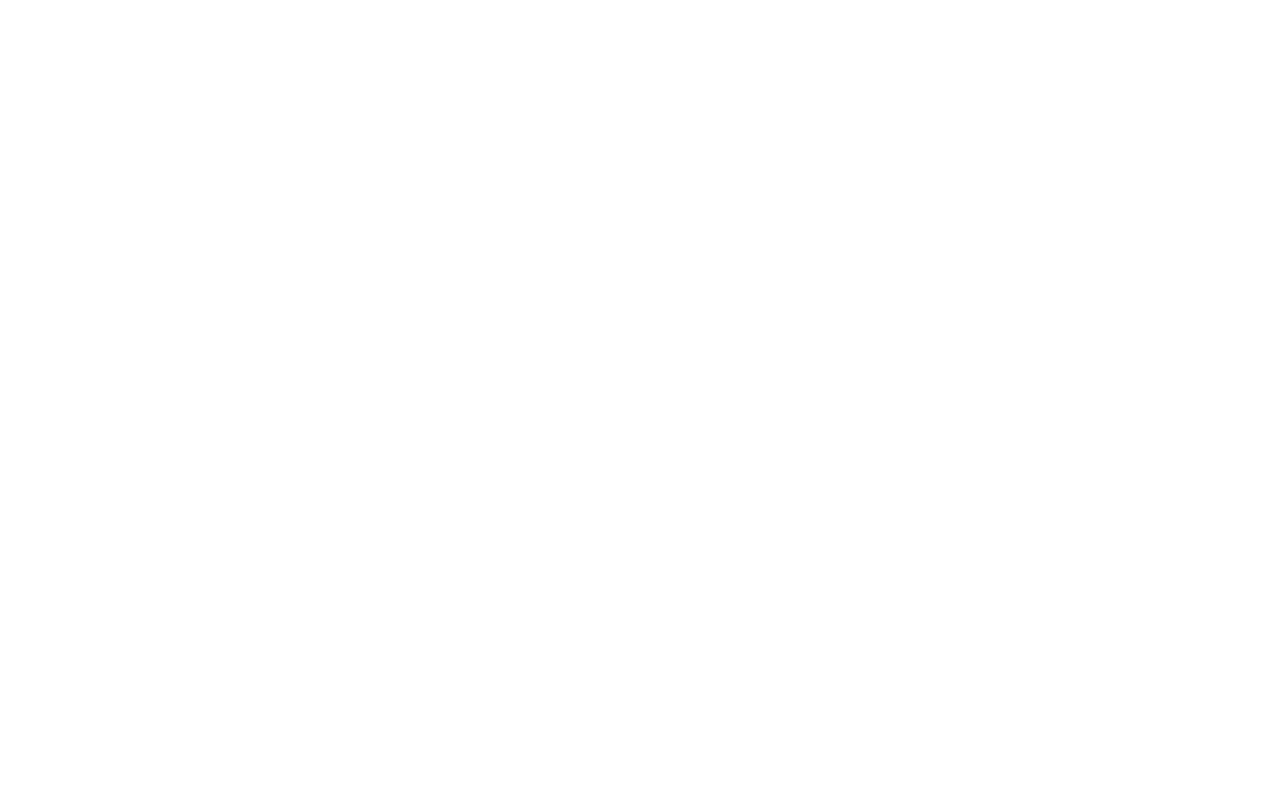
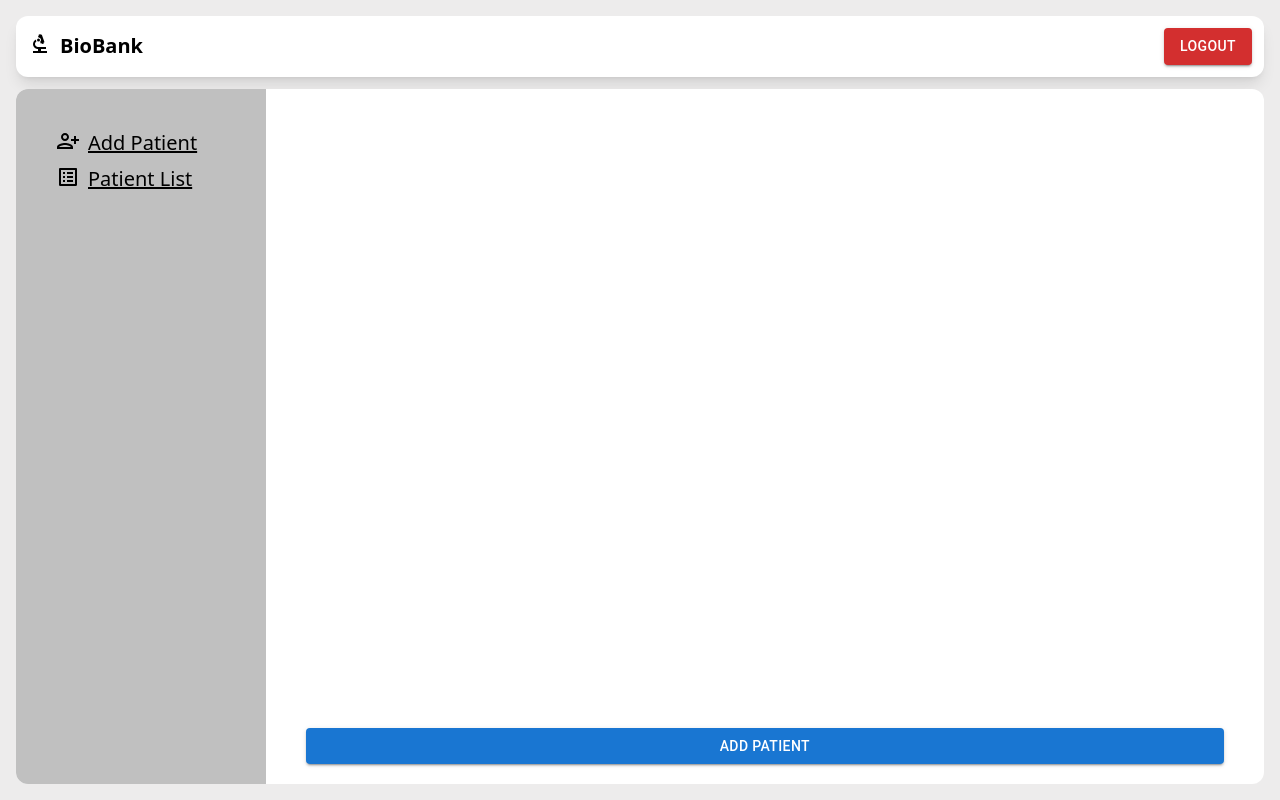
Before and after one commit to Mustafa-kl5/KHCC, a React (Create React App) app in the folder khcclab/: page /add-patient in a window 1280 px wide. Before the commit this address had no page. Built offline with nearby package versions, Linux system fonts and the light colour scheme.

Commit message:
in progress

```diff
--- a/khcclab/src/App.tsx
+++ b/khcclab/src/App.tsx
@@ -1,6 +1,6 @@
 
 
-import { publicRoutes } from "routes/routes";
+import { nursingRoutes, publicRoutes } from "routes/routes";
 import { Routes, Route } from "react-router-dom";
 
 
@@ -8,7 +8,10 @@
   return (
     <Routes>
       {publicRoutes.map(item => {
-        return <Route element={item.element} path={item.path} />
+        return <Route key={item.path} element={item.element} path={item.path} />
+      })}
+      {nursingRoutes.map(item => {
+        return <Route key={item.path} element={item.element} path={item.path} />
       })}
     </Routes>
   );
--- /dev/null
+++ b/khcclab/src/Components/Patient/AddPatientForm.tsx
@@ -0,0 +1,13 @@
+import { Button } from '@mui/material'
+import React from 'react'
+
+export const AddPatientForm = () => {
+    return (
+        <div className='flex flex-col gap-2 h-full px-10 py-5'>
+            <div className='flex flex-wrap  h-full'></div>
+            <div className='flex justify-end'>
+                <Button variant='contained' fullWidth>Add Patient</Button>
+            </div>
+        </div>
+    )
+}
--- /dev/null
+++ b/khcclab/src/Components/Patient/AddSamplesForm.tsx
@@ -0,0 +1,7 @@
+import React from 'react'
+
+export const AddSamplesForm = () => {
+    return (
+        <div>AddSamplesForm</div>
+    )
+}
--- /dev/null
+++ b/khcclab/src/Components/Shared/PatientContainer.tsx
@@ -0,0 +1,7 @@
+import React from 'react'
+
+export const PatientContainer = () => {
+    return (
+        <div>PatientContainer</div>
+    )
+}
--- a/khcclab/src/UI/MainLayout.tsx
+++ b/khcclab/src/UI/MainLayout.tsx
@@ -1,18 +1,26 @@
 
 import { Header } from 'Components/Header/Header'
+import { Link } from 'react-router-dom'
 import { nursingRoutes } from 'routes/routes'
 
-export const MainLayout = () => {
+export const MainLayout = ({ children }: { children: React.ReactNode }) => {
     return (
         <div className='h-full flex flex-col w-full gap-3 bg-hussein-100 p-4' >
             <Header />
-            <div className='bg-hussein-200 w-full justify-between rounded-xl h-full'>
-                <div className='w-1/5 rounded-xl rounded-e-none bg-hussein-300 h-full p-3 flex flex-col gap-2 '>
+            <div className='bg-hussein-200 w-full flex justify-between rounded-xl h-full'>
+                <div className='w-1/5  rounded-xl rounded-e-none bg-hussein-300 h-full p-10 flex flex-col gap-2 item '>
                     {nursingRoutes.map(item => {
-                        return <span className='underline cursor-pointer'>{item.pageName}</span>
+                        if (!item.notShown) {
+                            return <Link key={item.path} to={item.path} className='flex gap-2'>
+                                {item.icon}
+                                <span className={`text-xl underline`}>{item.pageName}</span>
+                            </Link>
+                        }
                     })}
                 </div>
-                <div className='w-4/5'></div>
+                <div className='w-4/5 h-full'>
+                    {children}
+                </div>
             </div>
         </div>
     )
--- /dev/null
+++ b/khcclab/src/pages/nursing/AddPatient.tsx
@@ -0,0 +1,11 @@
+import { AddPatientForm } from 'Components/Patient/AddPatientForm'
+import { PatientContainer } from 'Components/Shared/PatientContainer'
+import { MainLayout } from 'UI/MainLayout'
+
+export const AddPatient = () => {
+    return (
+        <MainLayout>
+            <AddPatientForm />
+        </MainLayout>
+    )
+}
--- /dev/null
+++ b/khcclab/src/pages/nursing/AddSamples.tsx
@@ -0,0 +1,10 @@
+import { AddSamplesForm } from 'Components/Patient/AddSamplesForm'
+import { MainLayout } from 'UI/MainLayout'
+
+export const AddSamples = () => {
+    return (
+        <MainLayout>
+            <AddSamplesForm />
+        </MainLayout>
+    )
+}
--- /dev/null
+++ b/khcclab/src/pages/nursing/PatientList.tsx
@@ -0,0 +1,9 @@
+import { PatientContainer } from 'Components/Shared/PatientContainer'
+import { MainLayout } from 'UI/MainLayout'
+import React from 'react'
+
+export const PatientList = () => {
+    return (
+        <MainLayout><PatientContainer /></MainLayout>
+    )
+}
--- a/khcclab/src/routes/routes.tsx
+++ b/khcclab/src/routes/routes.tsx
@@ -1,8 +1,13 @@
 
 import { Login } from "pages/auth/Login";
 import { SignUp } from "pages/auth/SignUp";
+import { AddPatient } from "pages/nursing/AddPatient";
+import { AddSamples } from "pages/nursing/AddSamples";
+import { PatientList } from "pages/nursing/PatientList";
 import { iRoute } from "types/route";
-
+import PersonAddAltIcon from '@mui/icons-material/PersonAddAlt';
+import ListAltIcon from '@mui/icons-material/ListAlt';
+import BorderColorIcon from '@mui/icons-material/BorderColor';
 export const publicRoutes: iRoute[] = [
     {
         path: "/Login",
@@ -16,17 +21,21 @@
 export const nursingRoutes: iRoute[] = [
     {
         path: "/add-patient",
-        element: <Login />,
-        pageName: "add patient"
+        element: <AddPatient />,
+        pageName: "Add Patient",
+        icon: <PersonAddAltIcon />
     },
     {
         path: "/patient-list",
-        element: <SignUp />,
-        pageName: "patient list"
+        element: <PatientList />,
+        pageName: "Patient List",
+        icon: <ListAltIcon />
     },
     {
-        path: "/add-samples",
-        element: <SignUp />,
-        pageName: "Add Samples"
+        path: "/add-samples/:userId",
+        element: <AddSamples />,
+        pageName: "Add Samples",
+        icon: <BorderColorIcon />,
+        notShown: true
     },
 ];
--- a/khcclab/src/types/route.ts
+++ b/khcclab/src/types/route.ts
@@ -2,4 +2,6 @@
   path: string;
   element: React.ReactNode;
   pageName?: string;
+  icon?: React.ReactNode;
+  notShown?: boolean;
 }
```
